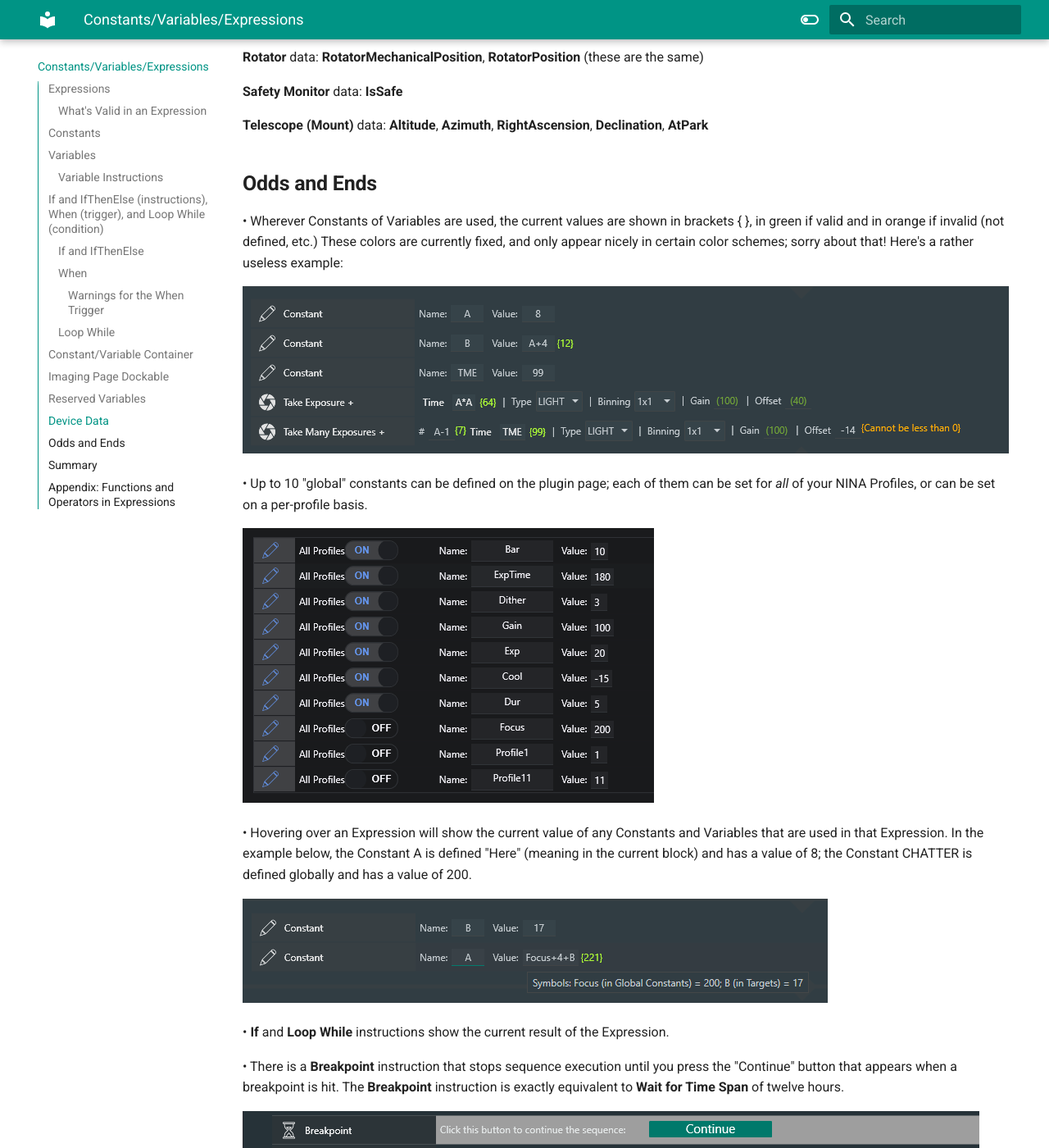
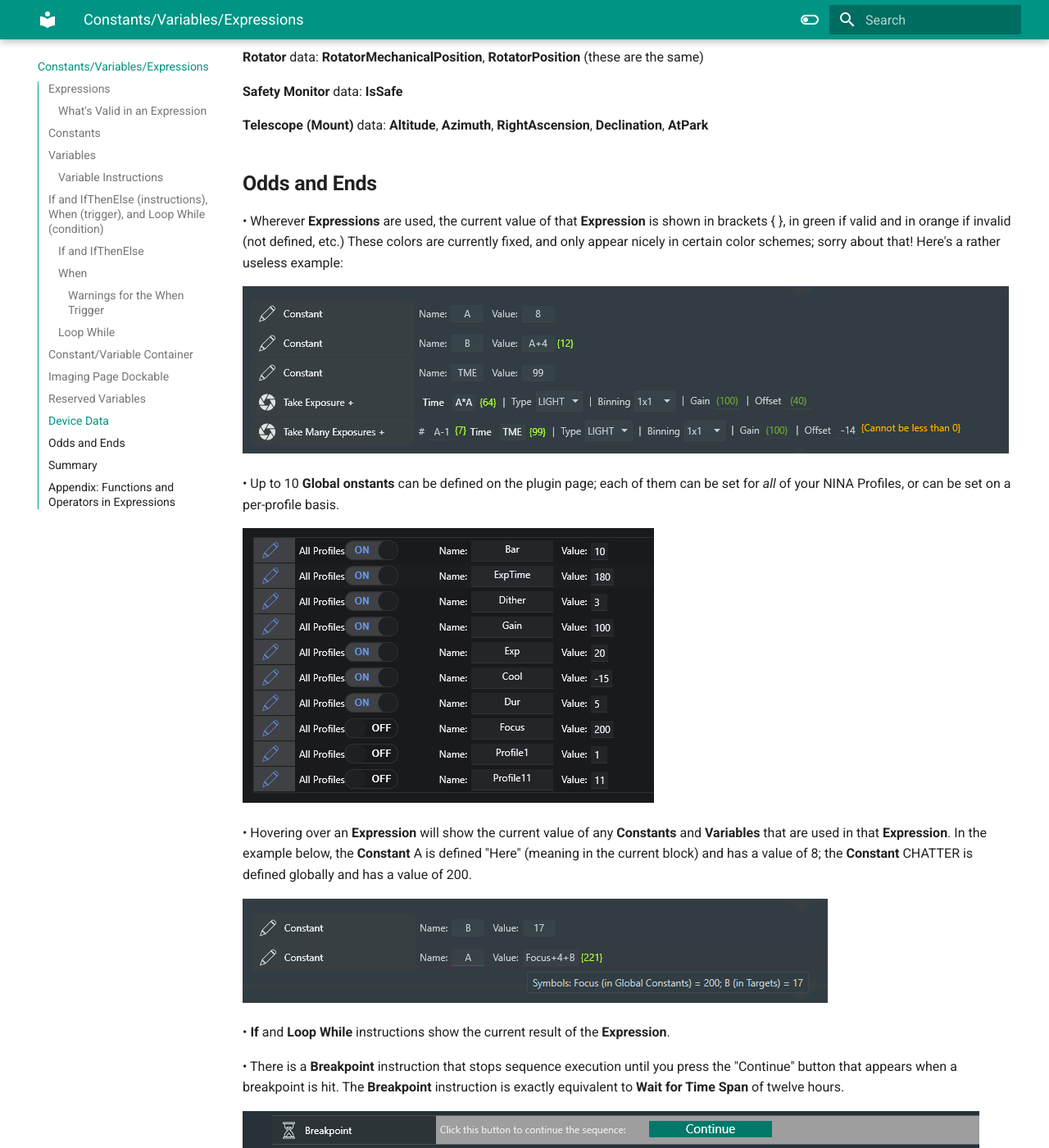
Before and after one commit to marcblank/marcblank.github.io, an MkDocs documentation site: the page built from docs/CVE.md, in a window 1280 px wide and 1400 px high, scrolled down 7751 px. Shown: the whole window at 82% size. Built offline with MkDocs 1.6.1 and Material for MkDocs 9.7.7, drawn with Linux system fonts in a browser that asks for light colours.

Commit message:
Docs update

```diff
--- a/docs/CVE.md
+++ b/docs/CVE.md
@@ -145,19 +145,19 @@ RoofStatus constants: **RoofOpen**, **RoofNotOpen**, **RoofCannotOpenOrRead** (n
 
 ## **Odds and Ends**
 
-•	Wherever Constants of Variables are used, the current values are shown in brackets { }, in green if valid and in orange if invalid (not defined, etc.)  These colors are currently fixed, and only appear nicely in certain color schemes; sorry about that!  Here's a rather useless example:
+•	Wherever **Expressions** are used, the current value of that **Expression** is shown in brackets { }, in green if valid and in orange if invalid (not defined, etc.)  These colors are currently fixed, and only appear nicely in certain color schemes; sorry about that!  Here's a rather useless example:
 
 ![](GreenOrange.png)
 
-•	Up to 10 "global" constants can be defined on the plugin page; each of them can be set for *all* of your NINA Profiles, or can be set on a per-profile basis.
+•	Up to 10 **Global onstants** can be defined on the plugin page; each of them can be set for *all* of your NINA Profiles, or can be set on a per-profile basis.
 
 ![](Globals.png)
 
-•	Hovering over an Expression will show the current value of any Constants and Variables that are used in that Expression.  In the example below, the Constant A is defined "Here" (meaning in the current block) and has a value of 8; the Constant CHATTER is defined globally and has a value of 200.
+•	Hovering over an **Expression** will show the current value of any **Constants** and **Variables** that are used in that **Expression**.  In the example below, the **Constant** A is defined "Here" (meaning in the current block) and has a value of 8; the **Constant** CHATTER is defined globally and has a value of 200.
 
 ![](Dissect.png)
 
-•	**If** and **Loop While** instructions show the current result of the Expression.
+•	**If** and **Loop While** instructions show the current result of the **Expression**.
 
 •	There is a **Breakpoint** instruction that stops sequence execution until you press the "Continue" button that appears when a breakpoint is hit.  The **Breakpoint** instruction is exactly equivalent to **Wait for Time Span** of twelve hours.
 
```
